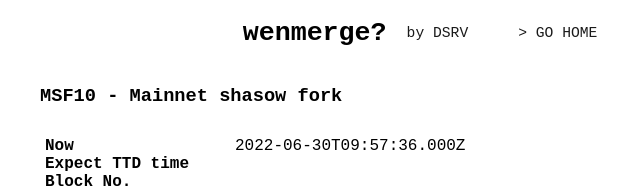
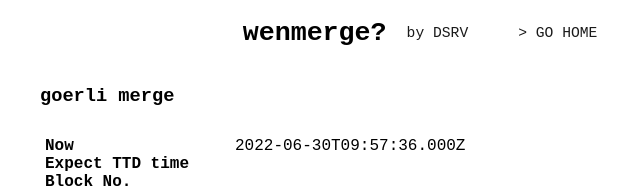
Before and after one commit to rootwarp/wenmerge, a React (Create React App) app in the folder frontend/wenmerge/: page / in a window 1280 px wide. Shown: the top 188 px of the page, without its empty margins (230-870 px from the left). Built offline with nearby package versions, Linux system fonts and the light colour scheme; no server answers.

Commit message:
Remove MSF10

```diff
--- a/frontend/wenmerge/src/App.js
+++ b/frontend/wenmerge/src/App.js
@@ -32,7 +32,6 @@ function App() {
         <p className='app__from'>by DSRV</p>
         <a href='https://dsrvlabs.com' className='app__home_link'>> GO HOME</a>
       </div>
-      <BlockInfo title="MSF10 - Mainnet shasow fork" target_ttd="54892060024013871644672" rpc="https://api-wenmerge.dsrvlabs.dev"></BlockInfo>
       <BlockInfo title="goerli merge" target_ttd="10790000" rpc="https://api-wenmerge-goerli.dsrvlabs.dev"></BlockInfo>
     </div>
   );
```
Also changed, not shown: 1 other file (tests, documents, lock files or other folders).
